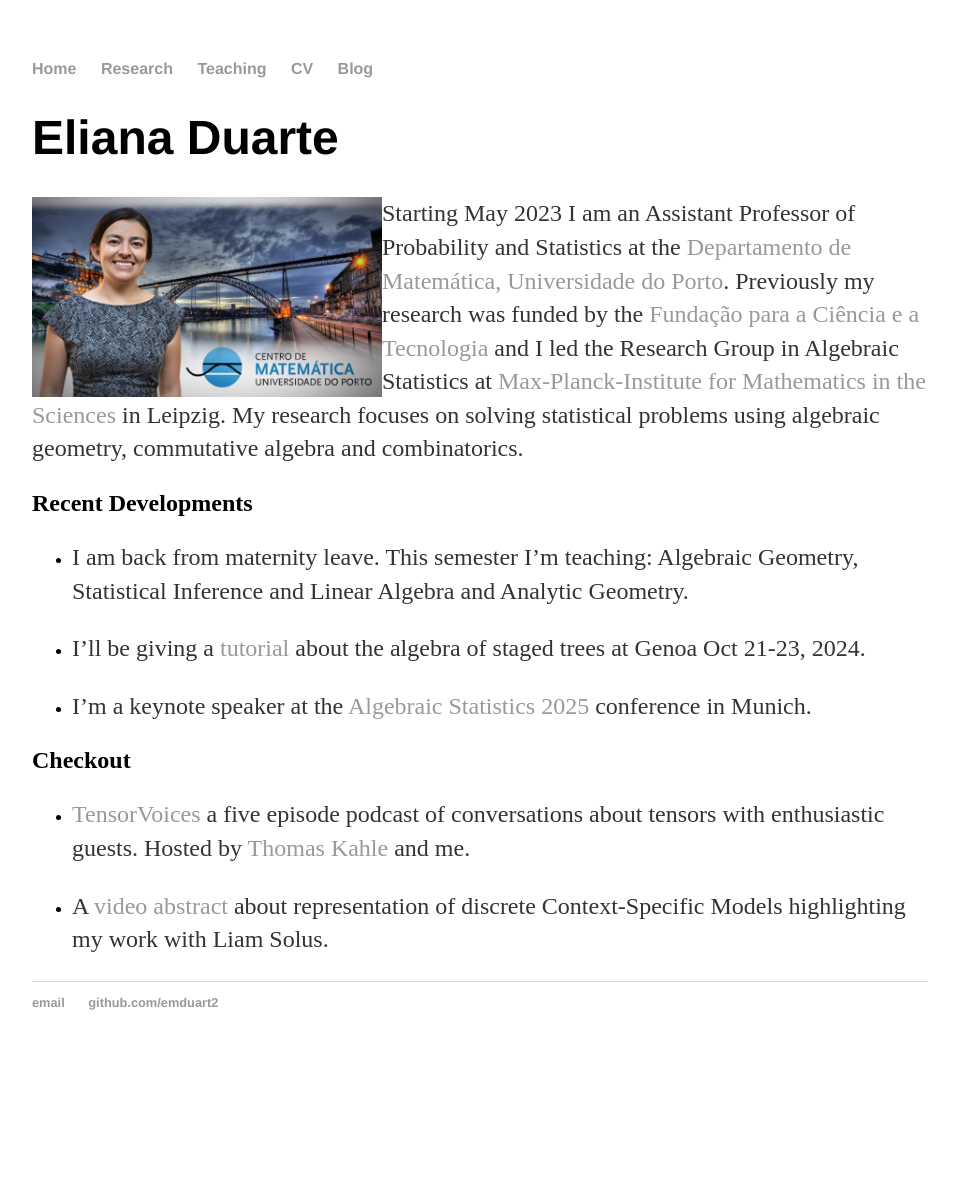
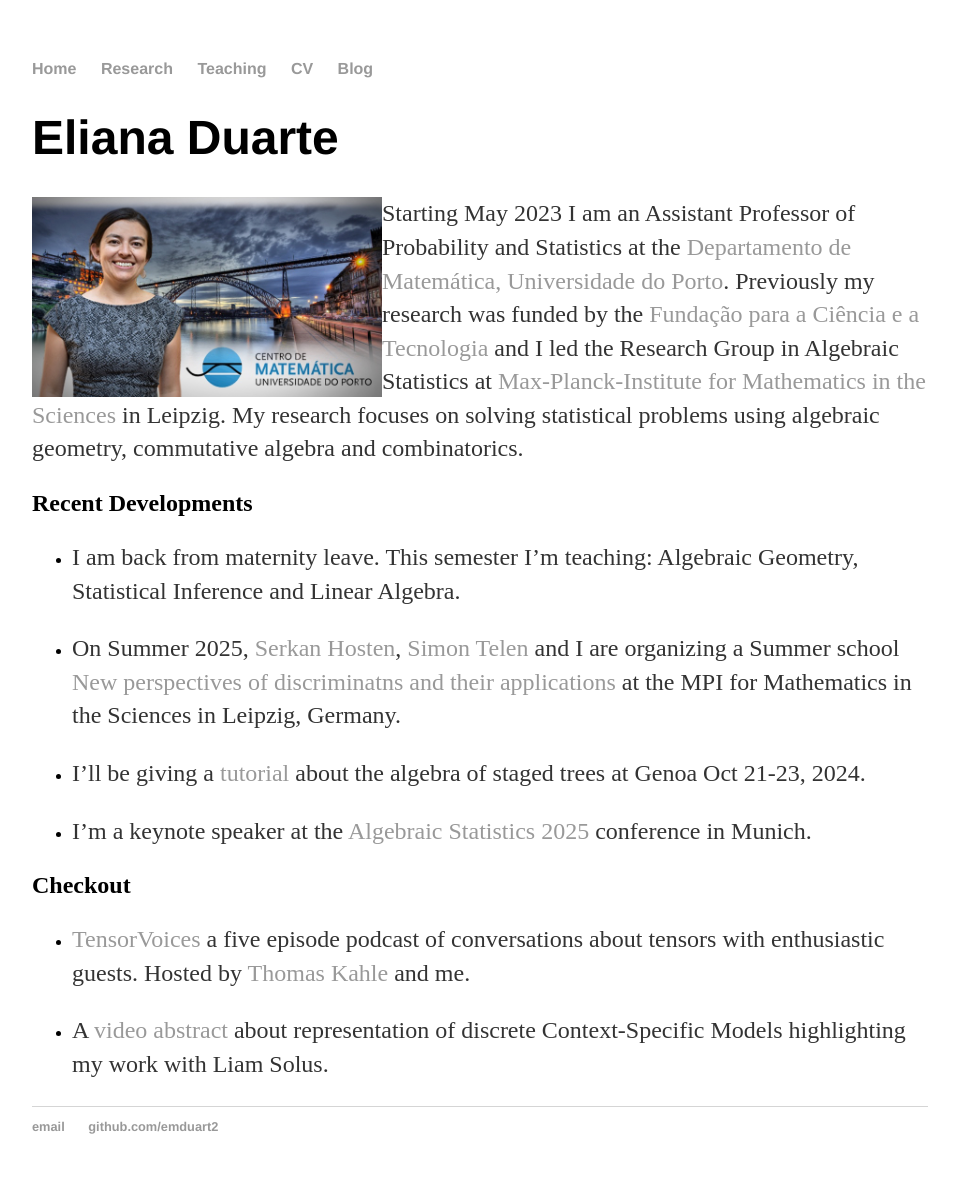
Before and after one commit to emduart2/emduart2.github.io, a Jekyll site: the page built from index.md, in a window 1280 px wide. Shown: the whole page, without its empty margins (160-1119 px from the left). Built offline with Jekyll 4.4.1, drawn with Linux system fonts in a browser that asks for light colours; before the commit the page ends 1070 px from its top, so only the background shows below that.

Commit message:
Added school on discriminants

```diff
--- a/index.md
+++ b/index.md
@@ -14,7 +14,10 @@ Leipzig. My research focuses on solving statistical problems using algebraic geo
 algebra and combinatorics.
 
 ## Recent Developments
-* I am back from maternity leave. This semester I'm teaching: Algebraic Geometry, Statistical Inference and Linear Algebra and Analytic Geometry.
+* I am back from maternity leave. This semester I'm teaching: Algebraic Geometry, Statistical Inference and Linear Algebra.
+
+* On Summer 2025, [Serkan Hosten](https://sites.google.com/view/serkanhostensfsu), [Simon Telen](https://simontelen.webnode.page/about-me/) and I are organizing a Summer school [New perspectives of discriminatns and their applications](https://www.mis.mpg.de/events/series/slmath-summer-school-new-perspectives-on-discriminants-and-their-applications) at the MPI for Mathematics
+in the Sciences in Leipzig, Germany.
 
 * I'll be giving a [tutorial](https://stagedtrees.github.io/events/trees4cat.html) about the algebra of staged trees at Genoa Oct 21-23, 2024.
 
```
